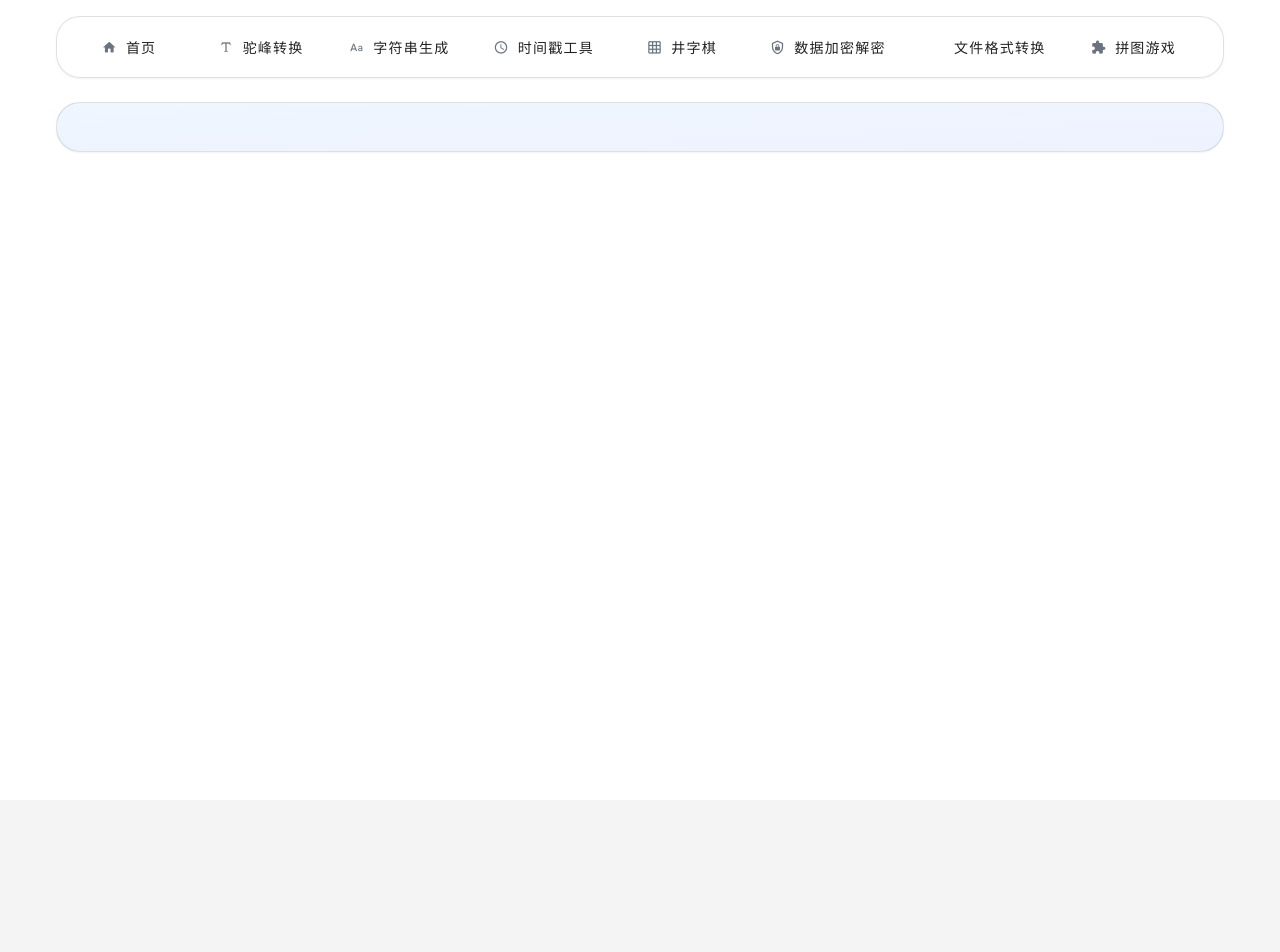
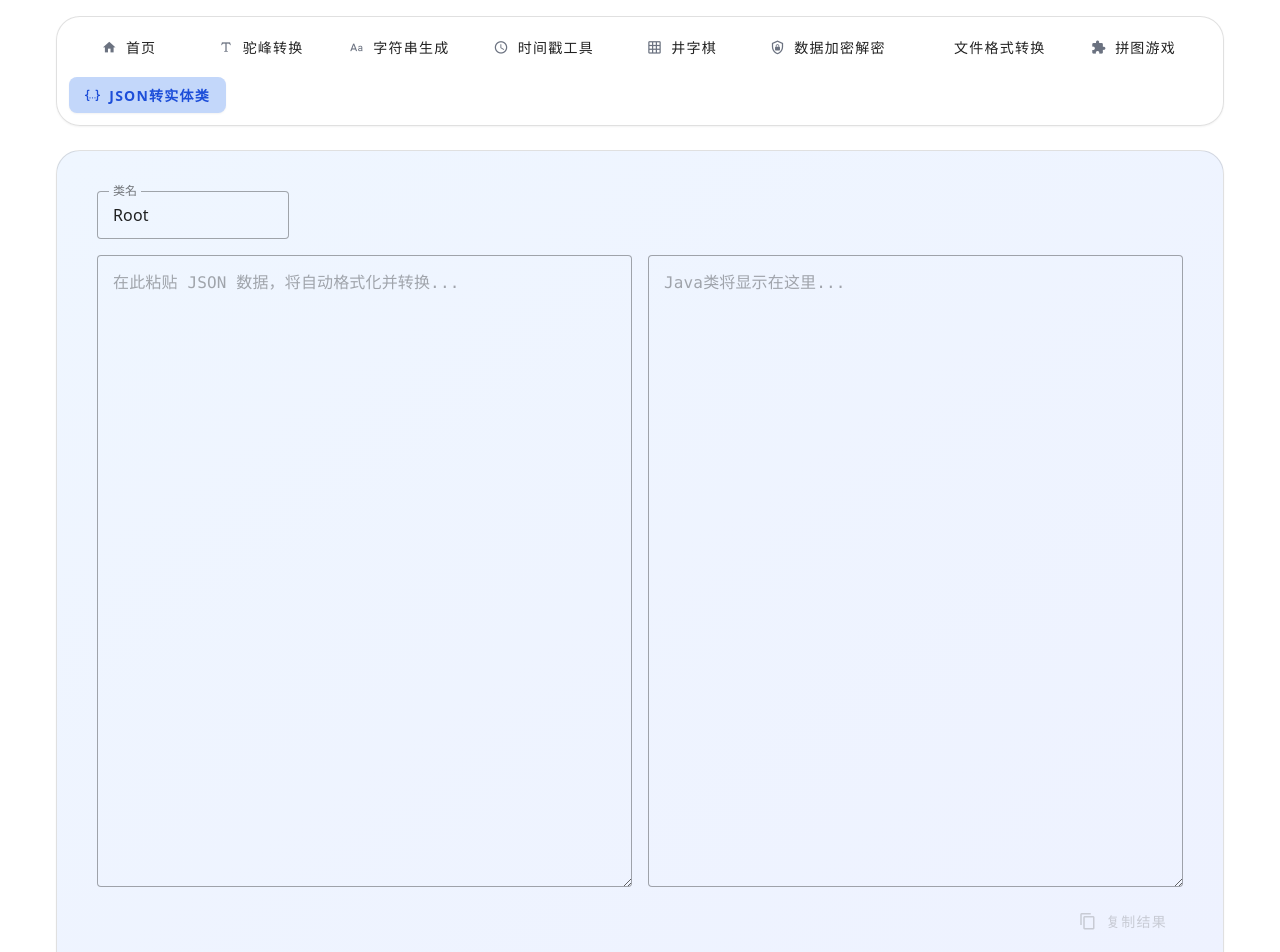
Before and after one commit to bitdan/Hump-Conversion, a Vue app: page /json-to-entity in a window 1280 px wide. Shown: the top 952 px of the page. Before the commit the page ends 800 px from the top, so only its background shows below. Built offline with nearby package versions, Linux system fonts and the light colour scheme; what vue-konva would draw is missing.

Commit message:
feat(router): 添加 JSON 转实体类页面

```diff
--- /dev/null
+++ b/src/components/JsonToEntity.vue
@@ -0,0 +1,144 @@
+<template>
+  <div class="max-w-7xl mx-auto p-4">
+    <div class="mb-4 flex items-center justify-between">
+      <div class="flex items-center gap-4">
+        <v-text-field
+          v-model="className"
+          label="类名"
+          variant="outlined"
+          density="comfortable"
+          hide-details
+          class="w-48"
+          placeholder="Root"
+          @input="autoConvert"
+        />
+      </div>
+    </div>
+
+    <div class="grid grid-cols-2 gap-4">
+      <!-- 左侧输入 -->
+      <div>
+        <v-textarea
+          v-model="inputJson"
+          rows="25"
+          variant="outlined"
+          placeholder="在此粘贴 JSON 数据，将自动格式化并转换..."
+          class="font-mono"
+          hide-details
+          :error-messages="error ? [error] : []"
+          @input="autoConvert"
+        />
+      </div>
+
+      <!-- 右侧输出 -->
+      <div>
+        <v-textarea
+          v-model="outputCode"
+          rows="25"
+          variant="outlined"
+          readonly
+          placeholder="Java类将显示在这里..."
+          class="font-mono"
+          hide-details
+        />
+      </div>
+    </div>
+
+    <!-- 复制按钮 -->
+    <div class="mt-4 flex justify-end">
+      <v-btn
+        color="primary"
+        variant="text"
+        @click="copyToClipboard"
+        :disabled="!outputCode"
+        prepend-icon="mdi-content-copy"
+      >
+        复制结果
+      </v-btn>
+    </div>
+
+    <!-- 提示消息 -->
+    <v-snackbar
+      v-model="showSnackbar"
+      :color="snackbarColor"
+      :timeout="2000"
+    >
+      {{ snackbarText }}
+    </v-snackbar>
+  </div>
+</template>
+
+<script setup lang="ts">
+import { ref, watch } from 'vue'
+import { convertJsonToJava } from '../utils/jsonConverter'
+import { debounce } from '../utils/helpers'
+
+// 状态定义
+const inputJson = ref('')
+const outputCode = ref('')
+const error = ref('')
+const showSnackbar = ref(false)
+const snackbarText = ref('')
+const snackbarColor = ref('success')
+const className = ref('Root')
+
+// 自动格式化和转换
+const autoConvert = debounce(() => {
+  if (!inputJson.value.trim()) {
+    outputCode.value = ''
+    error.value = ''
+    return
+  }
+
+  try {
+    // 尝试解析和格式化JSON
+    const parsed = JSON.parse(inputJson.value)
+    const formatted = JSON.stringify(parsed, null, 2)
+
+    // 只有当格式化后的内容不同时才更新输入框
+    if (formatted !== inputJson.value) {
+      inputJson.value = formatted
+    }
+
+    // 转换为Java类
+    outputCode.value = convertJsonToJava(parsed, className.value || 'Root')
+    error.value = ''
+  } catch (e) {
+    error.value = '无效的 JSON 格式'
+    outputCode.value = ''
+  }
+}, 500)
+
+// 监听类名变化
+watch(className, autoConvert)
+
+// 复制到剪贴板
+async function copyToClipboard() {
+  try {
+    await navigator.clipboard.writeText(outputCode.value)
+    showSuccessMessage('已复制到剪贴板')
+  } catch (e) {
+    showErrorMessage('复制失败')
+  }
+}
+
+// 显示成功消息
+function showSuccessMessage(message: string) {
+  snackbarColor.value = 'success'
+  snackbarText.value = message
+  showSnackbar.value = true
+}
+
+// 显示错误消息
+function showErrorMessage(message: string) {
+  snackbarColor.value = 'error'
+  snackbarText.value = message
+  showSnackbar.value = true
+}
+</script>
+
+<style scoped>
+.font-mono {
+  font-family: ui-monospace, SFMono-Regular, Menlo, Monaco, Consolas, "Liberation Mono", "Courier New", monospace;
+}
+</style>
--- a/src/router/index.js
+++ b/src/router/index.js
@@ -7,6 +7,7 @@ import TicTacToe from '../components/TicTacToe.vue'
 import DataEncryption from '../components/DataEncryption.vue'
 import FileConverter from '../components/FileConverter.vue'
 import PuzzleGame from '../components/PuzzleGame.vue'
+import JsonToEntity from '../components/JsonToEntity.vue'
 
 const routes = [
     {
@@ -84,7 +85,16 @@ const routes = [
           title: '拼图游戏',
           icon: 'mdi-puzzle'
         }
-      }
+      },
+  {
+    path: '/json-to-entity',
+    name: 'JsonToEntity',
+    component: JsonToEntity,
+    meta: {
+      title: 'JSON转实体类',
+      icon: 'mdi-code-json'
+    }
+  }
 ]
 
 const router = createRouter({
--- /dev/null
+++ b/src/utils/helpers.ts
@@ -0,0 +1,18 @@
+export function debounce<T extends (...args: any[]) => any>(
+  func: T,
+  wait: number
+): (...args: Parameters<T>) => void {
+  let timeout: ReturnType<typeof setTimeout> | null = null
+
+  return function executedFunction(...args: Parameters<T>) {
+    const later = () => {
+      timeout = null
+      func(...args)
+    }
+
+    if (timeout) {
+      clearTimeout(timeout)
+    }
+    timeout = setTimeout(later, wait)
+  }
+}
--- /dev/null
+++ b/src/utils/jsonConverter.ts
@@ -0,0 +1,101 @@
+interface JavaClassInfo {
+  className: string
+  fields: string[]
+  imports: Set<string>
+  innerClasses: string[]
+}
+
+export function convertJsonToJava(json: any, rootClassName: string): string {
+  const classes: JavaClassInfo[] = []
+  const processedClasses = new Set<string>()
+
+  function capitalizeFirst(str: string): string {
+    return str.charAt(0).toUpperCase() + str.slice(1)
+  }
+
+  function generateClassName(key: string): string {
+    return capitalizeFirst(key)
+  }
+
+  function getJavaType(value: any, key: string): { type: string; imports: string[] } {
+    if (value === null) return { type: 'Object', imports: [] }
+
+    if (Array.isArray(value)) {
+      const itemType = value.length > 0
+        ? getJavaType(value[0], key.slice(0, -1) || key).type
+        : 'Object'
+      return {
+        type: `List<${itemType}>`,
+        imports: ['import java.util.List;']
+      }
+    }
+
+    switch (typeof value) {
+      case 'string':
+        return { type: 'String', imports: [] }
+      case 'number':
+        return Number.isInteger(value)
+          ? { type: 'Integer', imports: [] }
+          : { type: 'Double', imports: [] }
+      case 'boolean':
+        return { type: 'Boolean', imports: [] }
+      case 'object': {
+        const className = generateClassName(key)
+        if (!processedClasses.has(className)) {
+          processedClasses.add(className)
+          generateJavaClass(value, className)
+        }
+        return { type: className, imports: [] }
+      }
+      default:
+        return { type: 'Object', imports: [] }
+    }
+  }
+
+  function generateJavaClass(obj: any, className: string): void {
+    const fields: string[] = []
+    const imports = new Set<string>()
+    const innerClasses: string[] = []
+
+    for (const [key, value] of Object.entries(obj)) {
+      const { type, imports: fieldImports } = getJavaType(value, key)
+      fieldImports.forEach(imp => imports.add(imp))
+
+      // 生成字段
+      fields.push(`    private ${type} ${key};`)
+
+      // 生成 getter
+      fields.push(`    public ${type} get${capitalizeFirst(key)}() {`)
+      fields.push(`        return ${key};`)
+      fields.push('    }')
+      fields.push('')
+
+      // 生成 setter
+      fields.push(`    public void set${capitalizeFirst(key)}(${type} ${key}) {`)
+      fields.push(`        this.${key} = ${key};`)
+      fields.push('    }')
+      fields.push('')
+    }
+
+    classes.push({
+      className,
+      fields,
+      imports,
+      innerClasses
+    })
+  }
+
+  // 开始转换
+  generateJavaClass(json, rootClassName)
+
+  // 生成最终的Java代码
+  return classes.map(classInfo => {
+    const importStatements = Array.from(classInfo.imports).sort().join('\n')
+
+    return `${importStatements}
+${importStatements ? '\n' : ''}public class ${classInfo.className} {
+${classInfo.fields.join('\n')}
+}
+${classInfo.innerClasses.join('\n\n')}`
+  }).join('\n\n')
+}
```
